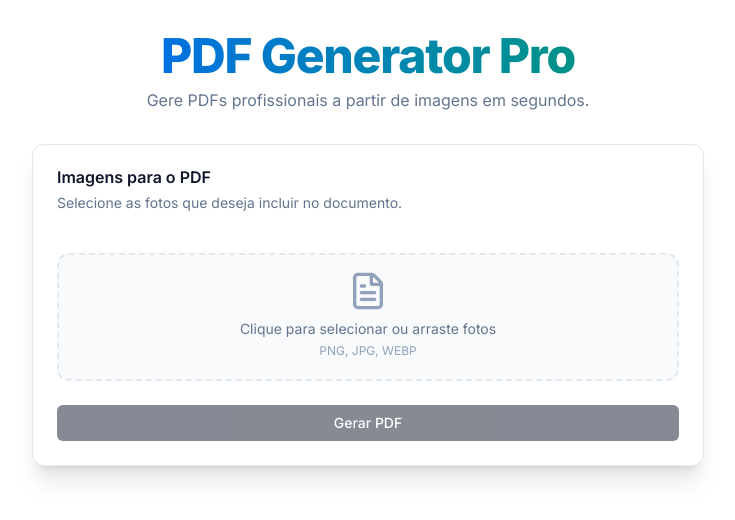
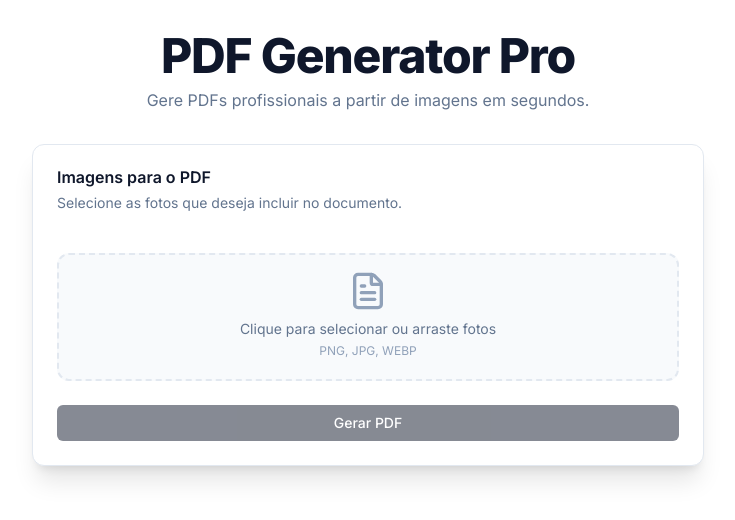
Before and after one commit to EdiigLeonardo/pdf-generator-app, a Next.js app: page / in a window 1280 px wide. Shown: the top 520 px of the page, without its empty margins (272-1007 px from the left). Built offline with nearby package versions, Linux system fonts and the light colour scheme.

Commit message:
style: Change main heading color from gradient to solid slate-900.

```diff
--- a/src/app/page.tsx
+++ b/src/app/page.tsx
@@ -161,7 +161,7 @@ export default function Home() {
         <div className="min-h-screen bg-white text-slate-900 p-8 font-sans" id="root">
             <main className="max-w-2xl mx-auto space-y-8">
                 <header className="text-center space-y-2">
-                    <h1 className="text-4xl font-extrabold tracking-tight lg:text-5xl bg-clip-text text-transparent bg-gradient-to-r from-blue-600 to-emerald-600">
+                    <h1 className="text-4xl font-extrabold tracking-tight lg:text-5xl text-slate-900">
                         PDF Generator Pro
                     </h1>
                     <p className="text-slate-500">Gere PDFs profissionais a partir de imagens em segundos.</p>
```
